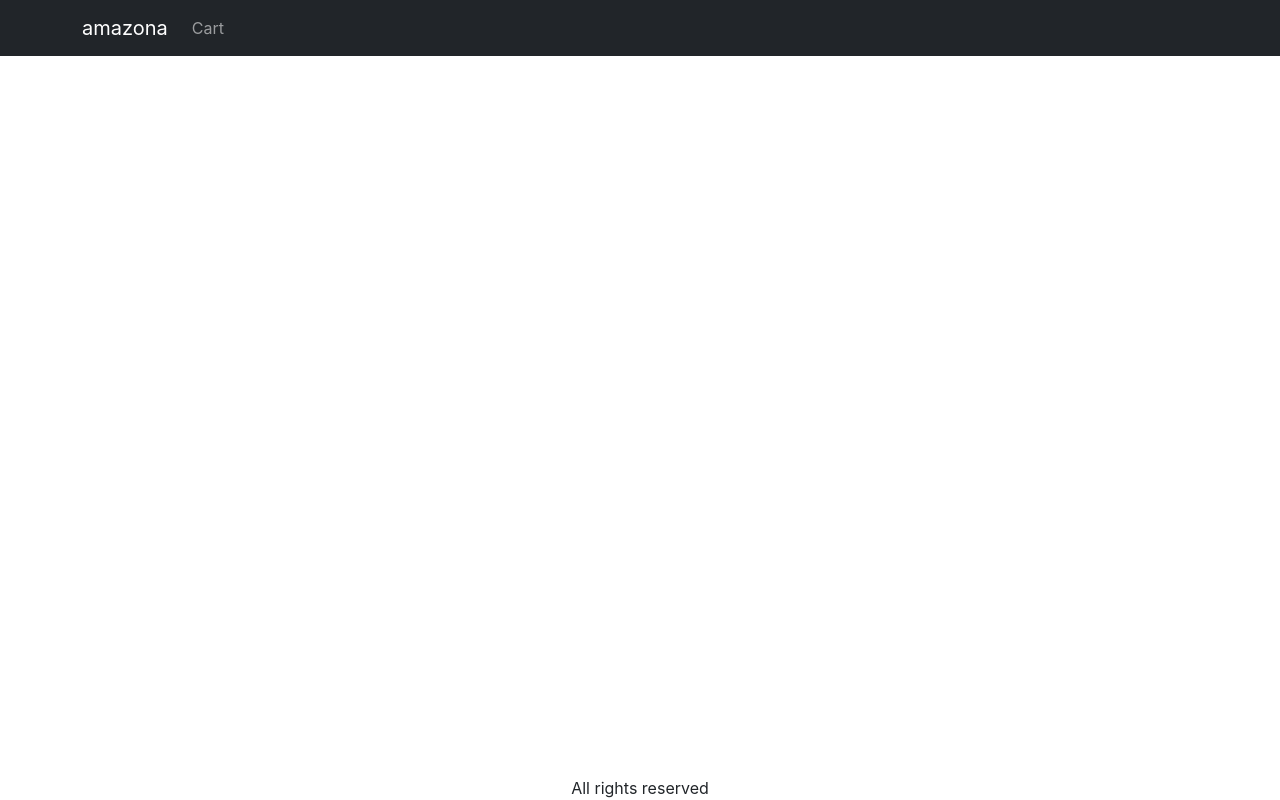
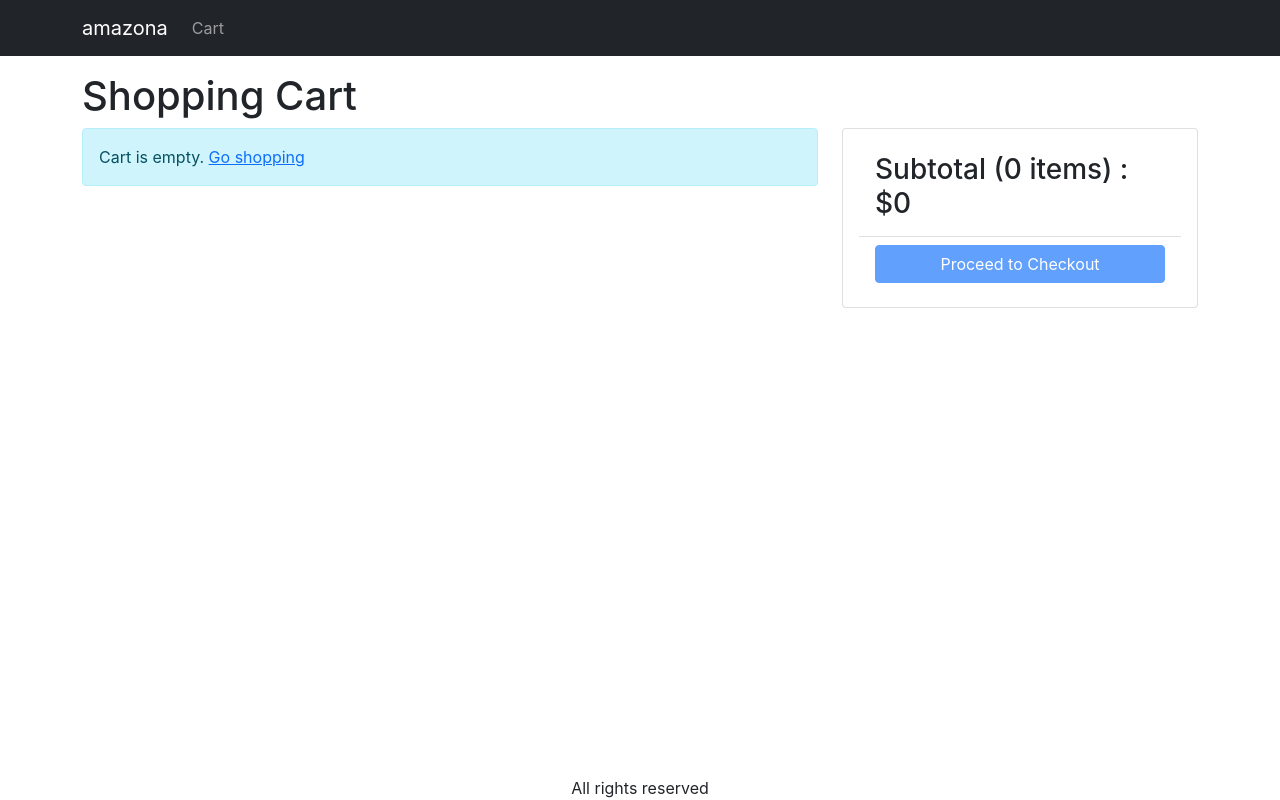
Before and after one commit to Bencivenga/amazona, a React (Create React App) app in the folder frontend/: page /cart in a window 1280 px wide. Built offline with nearby package versions, Linux system fonts and the light colour scheme.

Commit message:
added CartScreen

```diff
--- a/frontend/src/App.js
+++ b/frontend/src/App.js
@@ -8,6 +8,7 @@
 import { LinkContainer } from 'react-router-bootstrap';
 import { useContext } from 'react';
 import { Store } from './StoreProvider';
+import CartScreen from './screens/CartScreen';
 
 function App() {
   const { state } = useContext(Store);
@@ -27,7 +28,7 @@
                   Cart
                   {cart.cartItems.length > 0 && (
                     <Badge pill bg="danger">
-                      {cart.cartItems.length}
+                      {cart.cartItems.reduce((a, c) => a + c.quantity, 0)}
                     </Badge>
                   )}
                 </Link>
@@ -39,6 +40,7 @@
           <Container className="mt-3">
             <Routes>
               <Route path="/" element={<HomeScreen />} />
+              <Route path="/cart" element={<CartScreen />} />
               <Route path="/product/:slug" element={<ProductScreen />} />
             </Routes>
           </Container>
--- a/frontend/src/StoreProvider.jsx
+++ b/frontend/src/StoreProvider.jsx
@@ -11,13 +11,17 @@
 const reducer = (state, action) => {
   switch (action.type) {
     case 'CART_ADD_ITEM':
-      return {
-        ...state,
-        cart: {
-          ...state.cart,
-          cartItems: [...state.cart.cartItems, action.payload],
-        },
-      };
+      const newItem = action.payload;
+      const existItem = state.cart.cartItems.find(
+        (item) => item._id === newItem._id
+      );
+      const cartItems = existItem
+        ? state.cart.cartItems.map((item) =>
+            item._id === existItem._id ? newItem : item
+          )
+        : [...state.cart.cartItems, newItem];
+
+      return { ...state, cart: { ...state.cart, cartItems } };
     default:
       return state;
   }
--- a/frontend/src/index.css
+++ b/frontend/src/index.css
@@ -27,7 +27,7 @@
 }
 
 .rating span {
-  color: #ffc000
+  color: #ffc000;
 }
 
 .product {
@@ -47,3 +47,7 @@
 .img-large {
   min-width: 100%;
 }
+
+.img-thumbnail {
+  height: 80px;
+}
--- /dev/null
+++ b/frontend/src/screens/CartScreen.jsx
@@ -0,0 +1,97 @@
+import { useContext } from 'react';
+import Button from 'react-bootstrap/esm/Button';
+import Card from 'react-bootstrap/esm/Card';
+import Col from 'react-bootstrap/esm/Col';
+import ListGroup from 'react-bootstrap/esm/ListGroup';
+import Row from 'react-bootstrap/esm/Row';
+import { Helmet } from 'react-helmet-async';
+import { Link } from 'react-router-dom';
+import MessageBox from '../components/MessageBox';
+import { Store } from '../StoreProvider';
+
+function CartScreen() {
+  const { state, dispatch: ctxDispatch } = useContext(Store);
+  const { cart } = state;
+  const { cartItems } = cart;
+
+  return (
+    <>
+      <Helmet>
+        <title>Shopping Cart</title>
+      </Helmet>
+      <h1>Shopping Cart</h1>
+      <Row>
+        <Col md={8}>
+          {cartItems.length === 0 ? (
+            <MessageBox>
+              Cart is empty. <Link to="/">Go shopping</Link>
+            </MessageBox>
+          ) : (
+            <ListGroup>
+              {cartItems.map((item) => (
+                <ListGroup.Item key={item._id}>
+                  <Row className="align-items-center">
+                    <Col md={4}>
+                      <img
+                        src={item.image}
+                        alt={item.name}
+                        className="img-fluid rounded img-thumbnail"
+                      />{' '}
+                      <Link to={`/product/${item.slug}`}>{item.name}</Link>
+                    </Col>
+                    <Col md={3}>
+                      <Button variant="light" disabled={item.quantity === 1}>
+                        <i className="fas fa-minus-circle"></i>
+                      </Button>{' '}
+                      <span>{item.quantity}</span>{' '}
+                      <Button
+                        variant="light"
+                        disabled={item.quantity === item.countInStock}
+                      >
+                        <i className="fas fa-plus-circle"></i>
+                      </Button>{' '}
+                    </Col>
+                    <Col md={3}>{item.price}</Col>
+                    <Col md={2}>
+                      <Button variant="light">
+                        <i className="fas fa-trash"></i>
+                      </Button>
+                    </Col>
+                  </Row>
+                </ListGroup.Item>
+              ))}
+            </ListGroup>
+          )}
+        </Col>
+        <Col md={4}>
+          <Card>
+            <Card.Body>
+              <ListGroup variant="flush">
+                <ListGroup.Item>
+                  <h3>
+                    Subtotal ({cartItems.reduce((a, c) => a + c.quantity, 0)}{' '}
+                    items) : $
+                    {cartItems.reduce((a, c) => a + c.price * c.quantity, 0)}
+                  </h3>
+                </ListGroup.Item>
+                <ListGroup.Item>
+                  <div className="d-grid">
+                    <Button
+                      type="button"
+                      variant="primary"
+                      disabled={cartItems.length === 0}
+                    >
+                      Proceed to Checkout
+                    </Button>
+                  </div>
+                </ListGroup.Item>
+              </ListGroup>
+            </Card.Body>
+          </Card>
+        </Col>
+      </Row>
+    </>
+  );
+}
+
+export default CartScreen;
--- a/frontend/src/screens/HomeScreen.jsx
+++ b/frontend/src/screens/HomeScreen.jsx
@@ -36,7 +36,7 @@
         const result = await axios.get('/api/products');
         dispatch({ type: 'FETCH_SUCCESS', payload: result.data });
       } catch (err) {
-        dispatch({ type: 'FETCH_FAIL', payload: getError(err)});
+        dispatch({ type: 'FETCH_FAIL', payload: getError(err) });
       }
     };
     fetchData();
--- a/frontend/src/screens/ProductScreen.jsx
+++ b/frontend/src/screens/ProductScreen.jsx
@@ -1,4 +1,4 @@
-import { useParams } from 'react-router-dom';
+import { useNavigate, useParams } from 'react-router-dom';
 import { useEffect, useReducer, useContext } from 'react';
 import axios from 'axios';
 import Row from 'react-bootstrap/Row';
@@ -30,6 +30,7 @@
 function ProductScreen() {
   const params = useParams();
   const { slug } = params;
+  const navigate = useNavigate();
 
   const [{ loading, error, product }, dispatch] = useReducer(reducer, {
     product: [],
@@ -51,11 +52,21 @@
   }, [slug]);
 
   const { state, dispatch: ctxDispatch } = useContext(Store);
-  const addToCartHandler = () => {
+  const { cart } = state;
+  const addToCartHandler = async () => {
+    const existItem = cart.cartItems.find((x) => x._id === product._id);
+    const quantity = existItem ? existItem.quantity + 1 : 1;
+    const { data } = await axios.get(`/api/products/${product._id}`);
+    if (data.countInStock < quantity) {
+      window.alert('Sorry. Product is out of stock');
+      return;
+    }
+
     ctxDispatch({
       type: 'CART_ADD_ITEM',
-      payload: { ...product, quantity: 1 },
+      payload: { ...product, quantity },
     });
+    navigate('/cart');
   };
 
   return loading ? (
```
Also changed, not shown: frontend/src/index.jsx (renamed from frontend/src/index.js), 2 other files (tests, documents, lock files or other folders).
